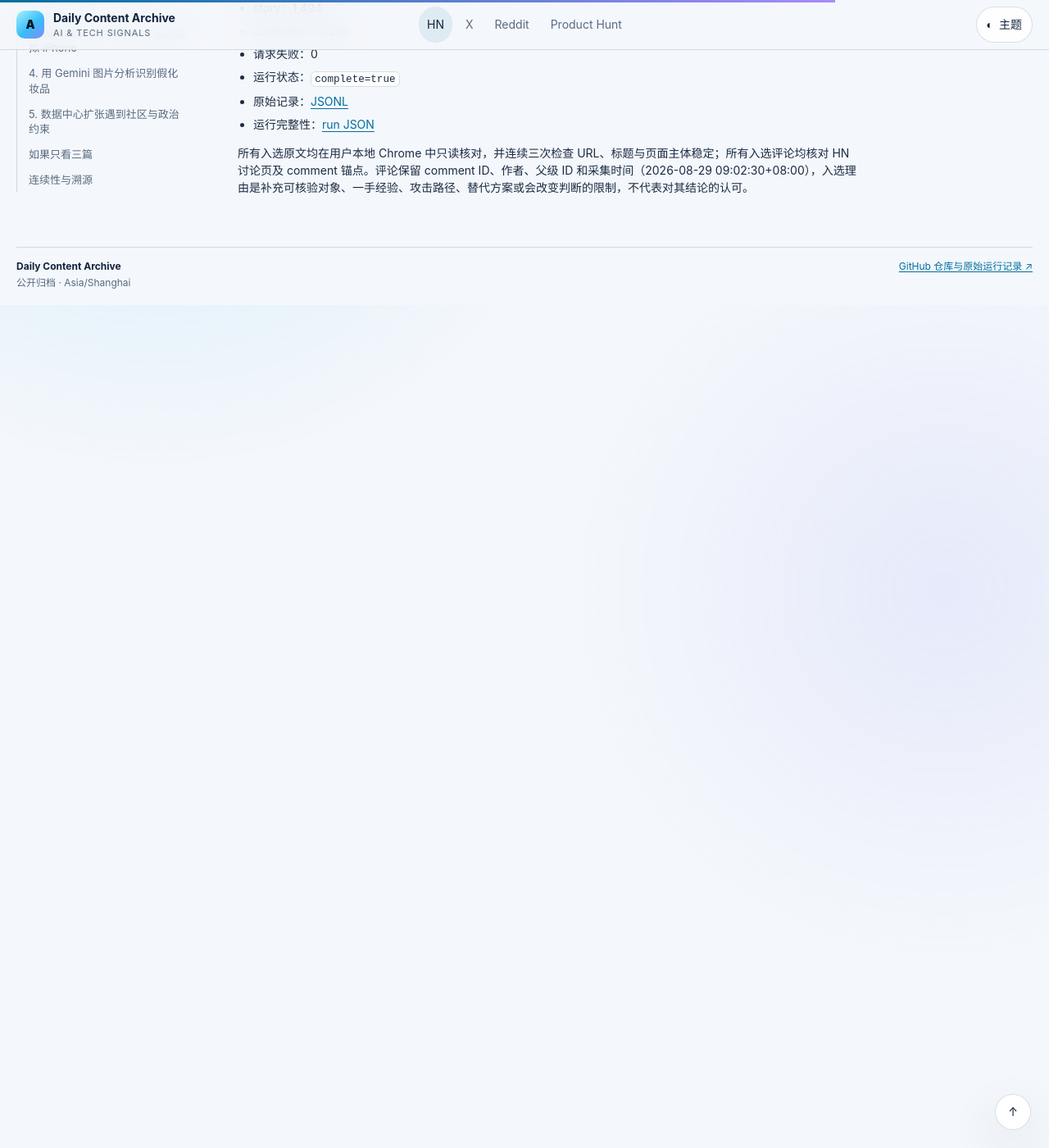
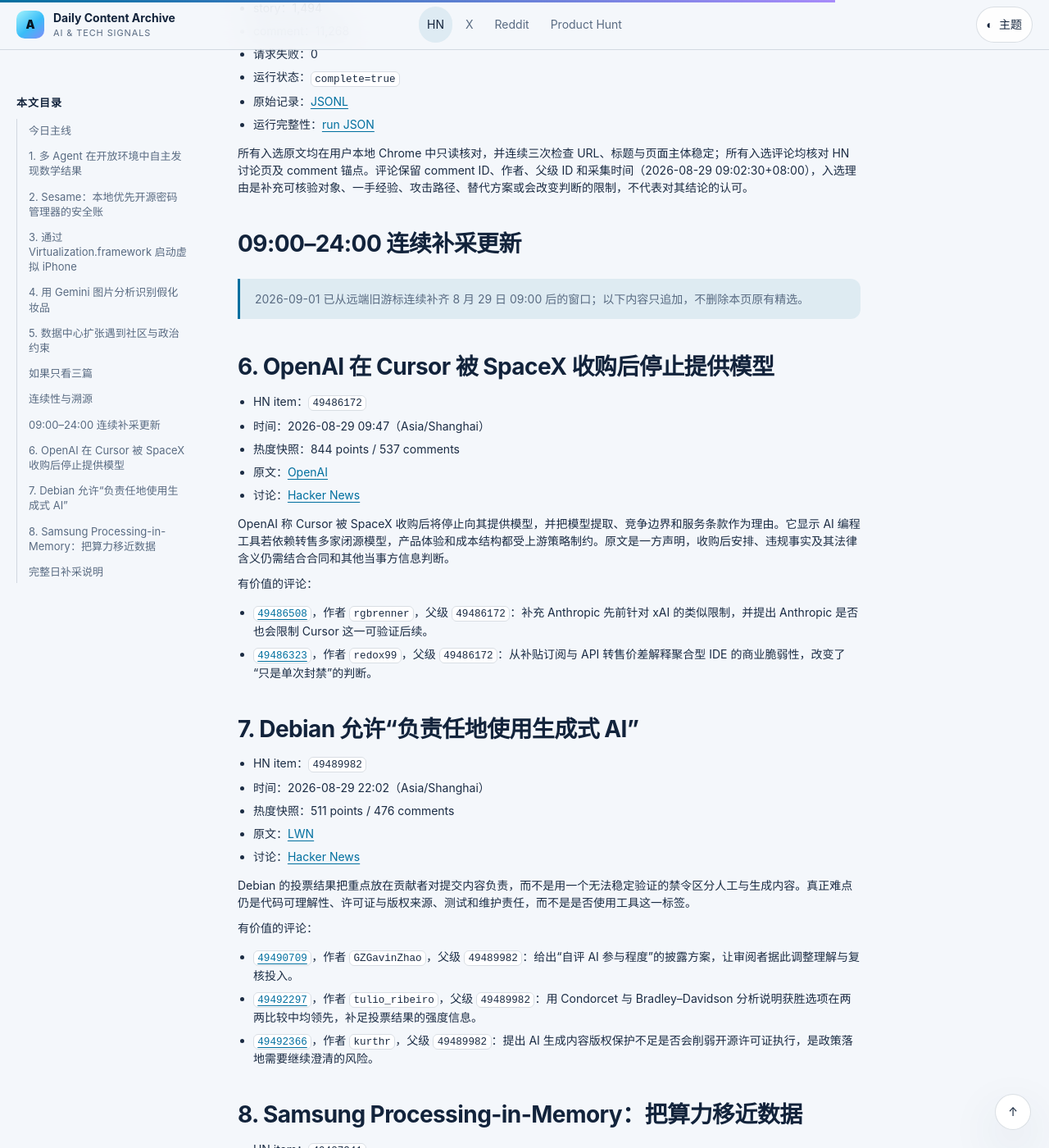
Before and after one commit to convee/daily-content-archive, a Jekyll site: the page built from hackernews/2026/08/2026-08-29.md, in a window 1280 px wide and 1400 px high, scrolled down 3096 px. Shown: the whole window at 82% size. Built offline with Jekyll 4.4.1, drawn with Linux system fonts in a browser that asks for light colours; before the commit the page ends 3468 px from its top, so only the background shows below that; some of the changed text lies outside the part shown.

Commit message:
hn: archive through item 49516701 (2026-09-01)

```diff
--- a/hackernews/2026/08/2026-08-29.md
+++ b/hackernews/2026/08/2026-08-29.md
@@ -2,9 +2,9 @@
 title: Hacker News 每日精选｜2026-08-29
 date: 2026-08-29
 timezone: Asia/Shanghai
-generated_at: 2026-08-29T09:02:30+08:00
+generated_at: 2026-09-01T09:01:34+08:00
 collection_mode: continuous_item_id
-continuous_checkpoint_after_item: 49485946
+continuous_checkpoint_after_item: 49516701
 source_api: https://hacker-news.firebaseio.com/v0/
 platform: hackernews
 archive_page: true
@@ -116,3 +116,65 @@
 - 运行完整性：[run JSON](../../runs/2026/08/29/items-49473183-49485946.json)
 
 所有入选原文均在用户本地 Chrome 中只读核对，并连续三次检查 URL、标题与页面主体稳定；所有入选评论均核对 HN 讨论页及 comment 锚点。评论保留 comment ID、作者、父级 ID 和采集时间（2026-08-29 09:02:30+08:00），入选理由是补充可核验对象、一手经验、攻击路径、替代方案或会改变判断的限制，不代表对其结论的认可。
+
+## 09:00–24:00 连续补采更新
+
+> 2026-09-01 已从远端旧游标连续补齐 8 月 29 日 09:00 后的窗口；以下内容只追加，不删除本页原有精选。
+
+## 6. OpenAI 在 Cursor 被 SpaceX 收购后停止提供模型
+
+- HN item：`49486172`
+- 时间：2026-08-29 09:47（Asia/Shanghai）
+- 热度快照：844 points / 537 comments
+- 原文：[OpenAI](https://openai.com/index/our-decision-on-cursor-following-its-acquisition-by-spacex/)
+- 讨论：[Hacker News](https://news.ycombinator.com/item?id=49486172)
+
+OpenAI 称 Cursor 被 SpaceX 收购后将停止向其提供模型，并把模型提取、竞争边界和服务条款作为理由。它显示 AI 编程工具若依赖转售多家闭源模型，产品体验和成本结构都受上游策略制约。原文是一方声明，收购后安排、违规事实及其法律含义仍需结合合同和其他当事方信息判断。
+
+有价值的评论：
+
+- [`49486508`](https://news.ycombinator.com/item?id=49486508)，作者 `rgbrenner`，父级 `49486172`：补充 Anthropic 先前针对 xAI 的类似限制，并提出 Anthropic 是否也会限制 Cursor 这一可验证后续。
+- [`49486323`](https://news.ycombinator.com/item?id=49486323)，作者 `redox99`，父级 `49486172`：从补贴订阅与 API 转售价差解释聚合型 IDE 的商业脆弱性，改变了“只是单次封禁”的判断。
+
+## 7. Debian 允许“负责任地使用生成式 AI”
+
+- HN item：`49489982`
+- 时间：2026-08-29 22:02（Asia/Shanghai）
+- 热度快照：511 points / 476 comments
+- 原文：[LWN](https://lwn.net/Articles/1091231/)
+- 讨论：[Hacker News](https://news.ycombinator.com/item?id=49489982)
+
+Debian 的投票结果把重点放在贡献者对提交内容负责，而不是用一个无法稳定验证的禁令区分人工与生成内容。真正难点仍是代码可理解性、许可证与版权来源、测试和维护责任，而不是是否使用工具这一标签。
+
+有价值的评论：
+
+- [`49490709`](https://news.ycombinator.com/item?id=49490709)，作者 `GZGavinZhao`，父级 `49489982`：给出“自评 AI 参与程度”的披露方案，让审阅者据此调整理解与复核投入。
+- [`49492297`](https://news.ycombinator.com/item?id=49492297)，作者 `tulio_ribeiro`，父级 `49489982`：用 Condorcet 与 Bradley–Davidson 分析说明获胜选项在两两比较中均领先，补足投票结果的强度信息。
+- [`49492366`](https://news.ycombinator.com/item?id=49492366)，作者 `kurthr`，父级 `49489982`：提出 AI 生成内容版权保护不足是否会削弱开源许可证执行，是政策落地需要继续澄清的风险。
+
+## 8. Samsung Processing-in-Memory：把算力移近数据
+
+- HN item：`49487341`
+- 时间：2026-08-29 14:06（Asia/Shanghai）
+- 热度快照：282 points / 110 comments
+- 原文：[Chips and Cheese](https://chipsandcheese.com/p/hot-chips-2026-samsungs-processing)
+- 讨论：[Hacker News](https://news.ycombinator.com/item?id=49487341)
+
+Samsung 展示把部分计算能力放到内存附近的 PIM 方案，目标是减少 AI 等工作负载中昂贵的数据搬运。潜在收益依赖算法是否能适配固定的数据布局、互连和算子集合；会议原型与量产平台之间仍有软件栈、编程模型和成本门槛。
+
+有价值的评论：
+
+- [`49488944`](https://news.ycombinator.com/item?id=49488944)，作者 `samuelknight`，父级 `49487341`：以往届 Hot Chips 大量未落地的专用加速器为参照，提醒不能把展示直接等同于商业采用。
+- [`49488558`](https://news.ycombinator.com/item?id=49488558)，作者 `londons_explore`，父级 `49487341`：从矩阵乘的数据移动需求解释为何“乘加靠近内存”仍可能受片上数据交换限制。
+
+## 完整日补采说明
+
+- 8 月 29 日新增分区：item `49485947–49490974`
+- 新增分区 story：628；comment：4,400
+- 本轮完整窗口：`(49485946, 49516701]`
+- 本轮逐 item ID 检查：30,755；story：3,694；comment：27,049
+- 请求失败：0；运行状态：`complete=true`
+- 本轮原始记录：[JSONL](../../raw/2026/09/01/items-49485947-49516701.jsonl)
+- 本轮运行完整性：[run JSON](../../runs/2026/09/01/items-49485947-49516701.json)
+
+补采条目及评论于 2026-09-01 09:01:34（Asia/Shanghai）采集；三篇原文、三页 HN 讨论及 7 个入选评论锚点均在本地 Chrome 连续三次稳定核验。
```
Also changed, not shown: hackernews/2026/08/2026-08-30.md (added, +118 -0 lines), hackernews/2026/08/2026-08-31.md (added, +119 -0 lines), hackernews/2026/09/2026-09-01.md (added, +120 -0 lines), hackernews/runs/2026/09/01/items-49485947-49516701.json (added, +71 -0 lines), hackernews/state.json (+4 -4 lines), 1 other file.
